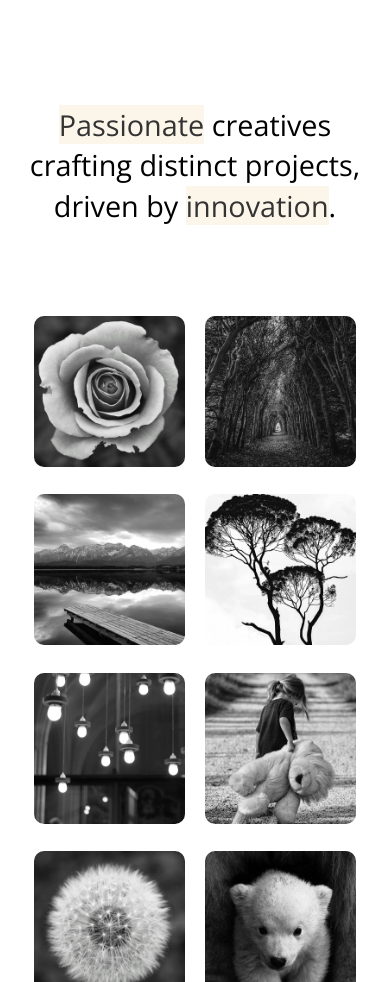
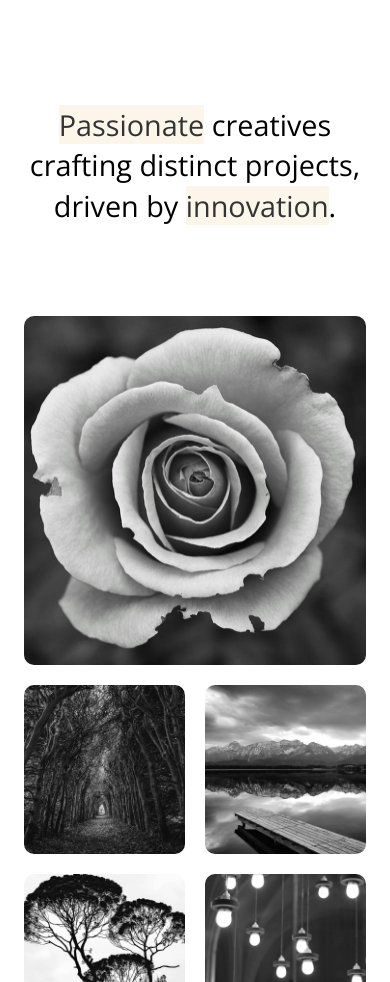
Before and after one commit to furkan-altintas/lumina-creative-traversy-course, a plain HTML site: page index.html in a window 390 px wide. Shown: the part 116-1098 px from the top of the page. Drawn offline with nearby package versions, Linux system fonts and the light colour scheme.

Commit message:
Change gallery container from flexbox to css grid, and change the gallery layout a bit in big and small screens

```diff
--- a/css/styles.css
+++ b/css/styles.css
@@ -142,25 +142,37 @@ img {
 }
 
 
-.gallery-flex {
-    display: flex;
-    flex-wrap: wrap;
+.gallery-grid {
+    display: grid;
+    grid-template-columns: 1fr 1fr 1fr;
     gap: 20px;
-    justify-content: center;
 }
 
 .gallery-item {
-    width: calc(33.333% - 20px);
+    /* width: calc(33.333% - 20px); */
     border-radius: 10px;
 }
 
 .gallery-item img {
     border-radius: 10px;
+    width: 100%;
+    height: 100%;
+    object-fit: cover;
 }
 
 .gallery-item:hover {
     opacity: 0.9;
 }
+
+.gallery-item:nth-of-type(2) {
+    grid-column: span 2;
+}
+
+.gallery-item:nth-of-type(7) {
+    grid-column: span 2;
+    grid-row: span 2;
+}
+
 
 /*Footer*/
 
@@ -276,8 +288,21 @@ img {
         font-size: 1.8rem;
     }
 
-    .gallery-item {
-        width: calc(50% - 20px);
+    .gallery-grid {
+        grid-template-columns: 1fr 1fr;
+    }
+
+    .gallery-item:first-of-type {
+        grid-column: span 2;
+    }
+
+    .gallery-item:nth-of-type(2) {
+        grid-column: span 1;
+    }
+
+    .gallery-item:nth-of-type(7) {
+        grid-column: span 1;
+        grid-row: span 1;
     }
 
     .footer .footer-flex{
--- a/index.html
+++ b/index.html
@@ -42,7 +42,7 @@
     </section>
 
     <section class="gallery">
-        <div class="container container-lg gallery-flex">
+        <div class="container container-lg gallery-grid">
             <div class="gallery-item">
                 <a href="images/image1.jpg" data-lightbox="image-1" data-title="Image 1">
                     <img src="images/portfolio1.jpg" alt="Portfolio Item 1">
```
